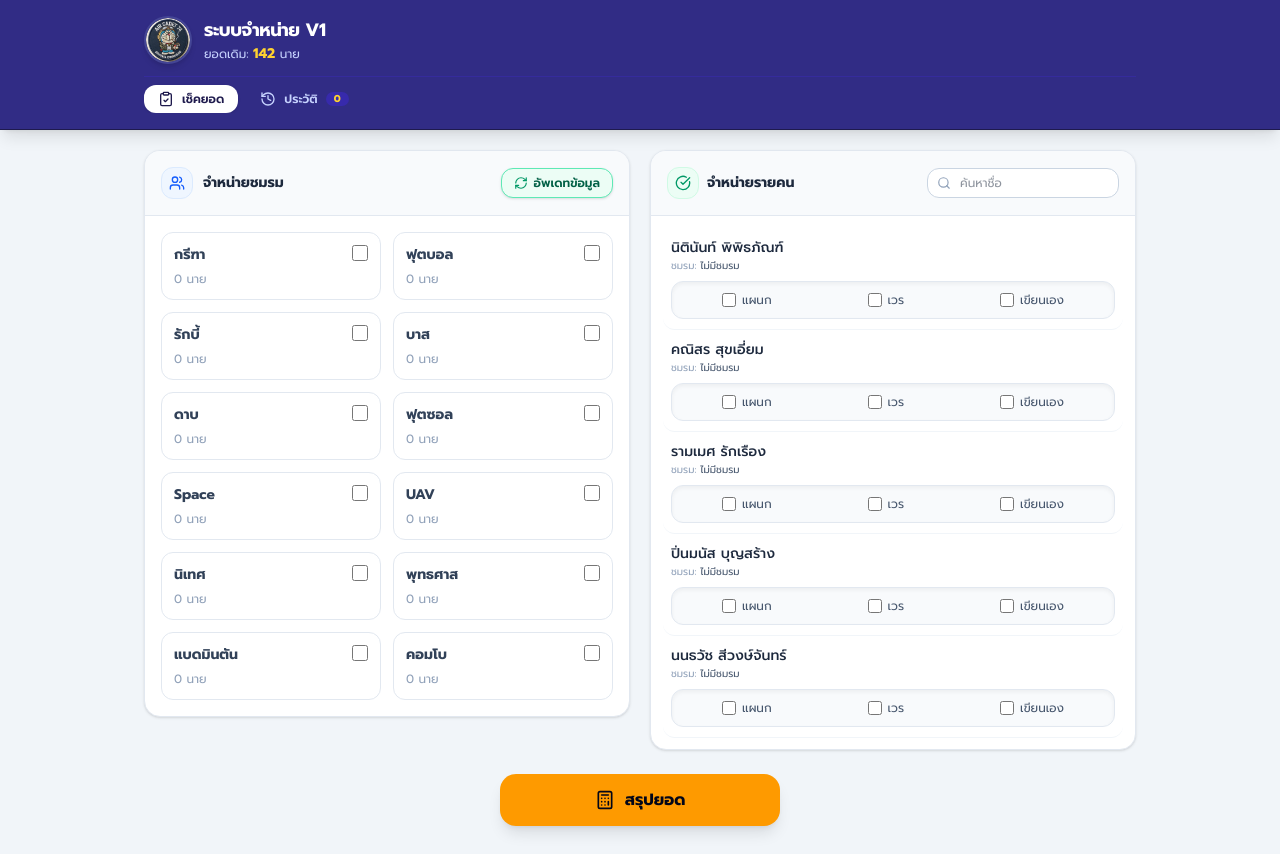
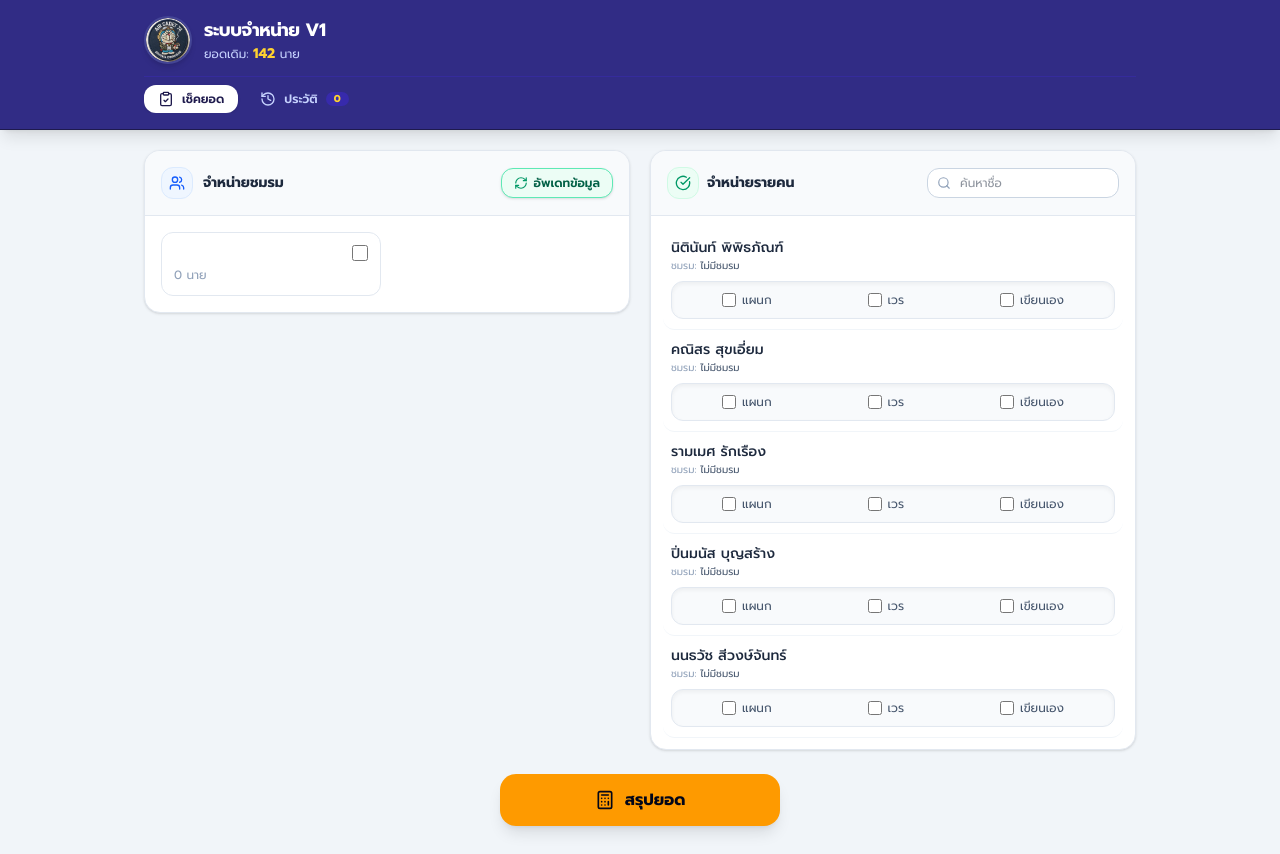
Before and after one commit to icenajaeiei/NKRAFA74, a React (Vite) app: page / in a window 1280 px wide. Built offline with nearby package versions, Linux system fonts and the light colour scheme; no server answers; the database is empty.

Commit message:
refactor: reset CLUBS_LIST to empty array

```diff
--- a/src/types.ts
+++ b/src/types.ts
@@ -34,20 +34,7 @@ export interface ConflictItem {
   reasons: string[];
 }
 
-export const CLUBS_LIST: string[] = [
-  'กรีฑา',
-  'ฟุตบอล',
-  'รักบี้',
-  'บาส',
-  'ดาบ',
-  'ฟุตซอล',
-  'Space',
-  'UAV',
-  'นิเทศ',
-  'พุทธศาส',
-  'แบดมินตัน',
-  'คอมโบ'
-];
+export const CLUBS_LIST: string[] = [''];
 
 export const PERIODS_LIST: string[] = [
   'รวมพลเช้า (07:30)',
```
